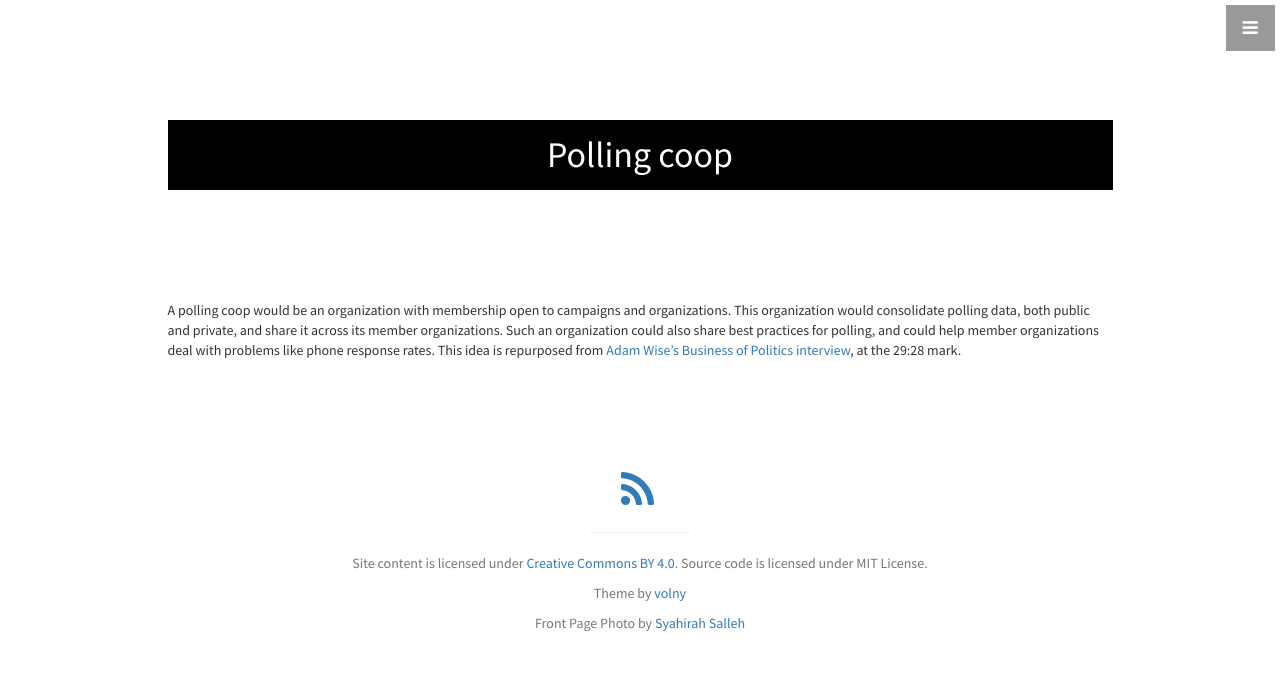
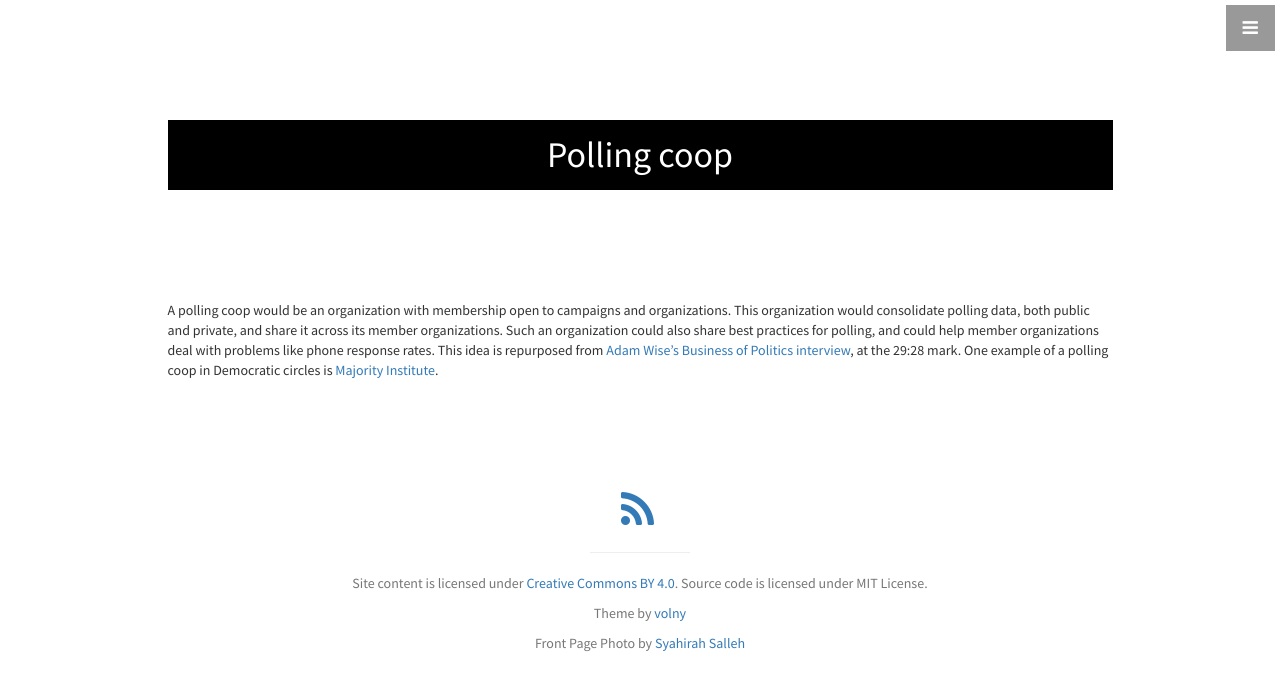
Before and after one commit to codehopelabs/codehopelabs.github.io, a Jekyll site: the page built from _ideas/polling-coop.md, in a window 1280 px wide. Shown: the top 691 px of the page. Built offline with Jekyll 4.4.1, drawn with Linux system fonts in a browser that asks for light colours.

Commit message:
add link to majority institute
Signed-off-by: Shai Sachs <shaisachs@gmail.com>

```diff
--- a/_ideas/polling-coop.md
+++ b/_ideas/polling-coop.md
@@ -3,4 +3,4 @@ title: Polling coop
 date: 2023-05-22 6:33
 ---
 
-A polling coop would be an organization with membership open to campaigns and organizations. This organization would consolidate polling data, both public and private, and share it across its member organizations. Such an organization could also share best practices for polling, and could help member organizations deal with problems like phone response rates. This idea is repurposed from [Adam Wise's Business of Politics interview](https://podcast.startupcaucus.com/1833138/11865595-measuring-the-competitive-paid-media-landscape-adam-wise-national-media), at the 29:28 mark.
+A polling coop would be an organization with membership open to campaigns and organizations. This organization would consolidate polling data, both public and private, and share it across its member organizations. Such an organization could also share best practices for polling, and could help member organizations deal with problems like phone response rates. This idea is repurposed from [Adam Wise's Business of Politics interview](https://podcast.startupcaucus.com/1833138/11865595-measuring-the-competitive-paid-media-landscape-adam-wise-national-media), at the 29:28 mark. One example of a polling coop in Democratic circles is [Majority Institute](https://majorityinstitute.com).
```
